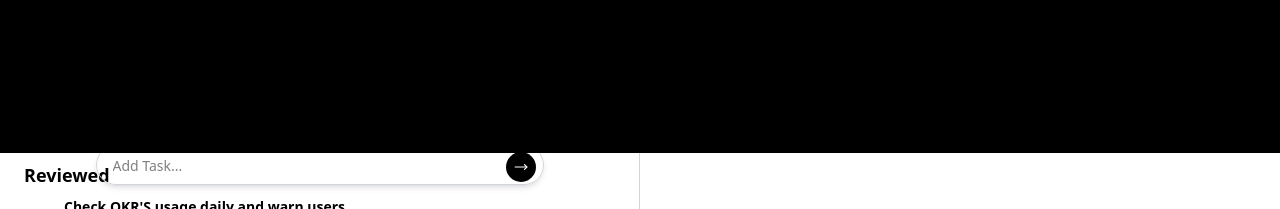
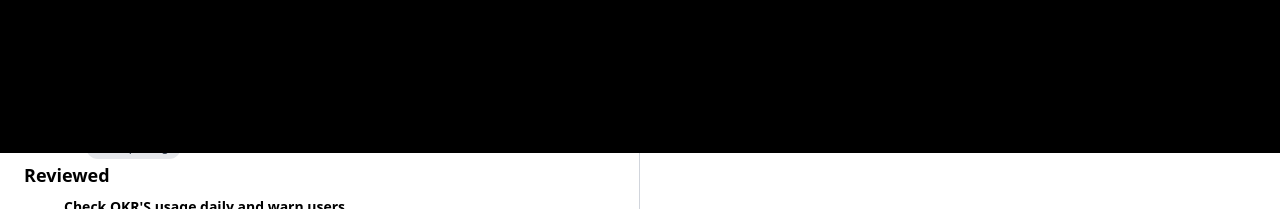
Before and after one commit to deadpool9969/TEAM-IT, a React (Vite) app: page / in a window 1280 px wide. Shown: the part 647-856 px from the top of the page. Built offline with nearby package versions, Linux system fonts and the light colour scheme; some icons are missing.

Commit message:
search bar changes

```diff
--- a/src/components/subComponents/LeftSide.jsx
+++ b/src/components/subComponents/LeftSide.jsx
@@ -201,6 +201,7 @@ const LeftSide = () => {
 
             {/* Group */}
             <div className="left w-full mt-2 px-4 flex-col flex h-[95vh] overflow-y-auto">
+                <div className='pb-[10%]'>
                 {Object.values(groups).map((group) => (
                     <div key={group.id} className="w-full pl-2 pb-2">
                         {/* Group Header */}
@@ -236,24 +237,35 @@ const LeftSide = () => {
                         ))}
                     </div>
                 ))}
+                </div>
 
                 {/* search bar */}
-                <div className='w-full flex items-center justify-center sticky bottom-0 p-2'>
-                    <div className="flex w-full max-w-md relative">
-                        <input
-                            type="text"
-                            placeholder="Add Task..."
-                            className="flex-grow h-10 pl-4 pr-16 shadow-md text-sm border mb-[1rem] border-gray-300 rounded-full transition-all duration-300 ease-in-out focus:h-16 focus:rounded-md focus:text-base"
-                        />
+                <div className='w-full flex items-center justify-center sticky bottom-[10%] group'>
+                    <div className="flex w-4/5 relative">
+                        <div className="flex items-center flex-grow h-12 pl-4 pr-16 shadow-md text-sm border mb-[1rem] rounded-full transition-all duration-400 ease-in-out bg-[rgba(180, 180, 180, 0.7)] backdrop-blur-[1px] border-gray-300 focus-within:h-25 focus-within:rounded-md focus-within:text-base focus-within:pb-9 relative group">
+
+                            {/* Input field */}
+                            <input
+                                type="text"
+                                placeholder="Add Task..."
+                                className="flex-grow bg-transparent outline-none text-sm group-focus-within:pb-6"
+                            />
+
+                            {/* Span tag (hidden until focus) */}
+                            <span className="group absolute left-0 top-14 ml-2 mt-2 group-focus-within:flex items-center px-3 py-1 bg-gray-200 rounded-full text-xs text-gray-700 cursor-pointer group-focus-within:transition group-focus-within:fade-in">
+                                Example Tag
+                            </span>
+
+                        </div>
 
                         {/* Paperclip Icon */}
-                        <div className="absolute right-10 top-1/2 -translate-y-1/2 text-gray-500 pb-3">
+                        <div className="absolute right-10 top-1/2 -translate-y-1/2 text-gray-500 pb-3 group-focus-within:pt-12">
                             <Paperclip size={16} />
                         </div>
 
                         {/* Send Icon */}
-                        <div className="absolute right-2 top-1/2 -translate-y-1/2 pb-3">
-                            <button className="w-[30px] h-[30px] flex items-center justify-center bg-black text-white rounded-full">
+                        <div className="absolute right-2 top-1/2 -translate-y-1/2 pb-3 group-focus-within:pt-12">
+                            <button className="w-[30px] h-[30px] flex items-center justify-center bg-black text-white rounded-full ">
                                 <MoveRight size={14} />
                             </button>
                         </div>
```
